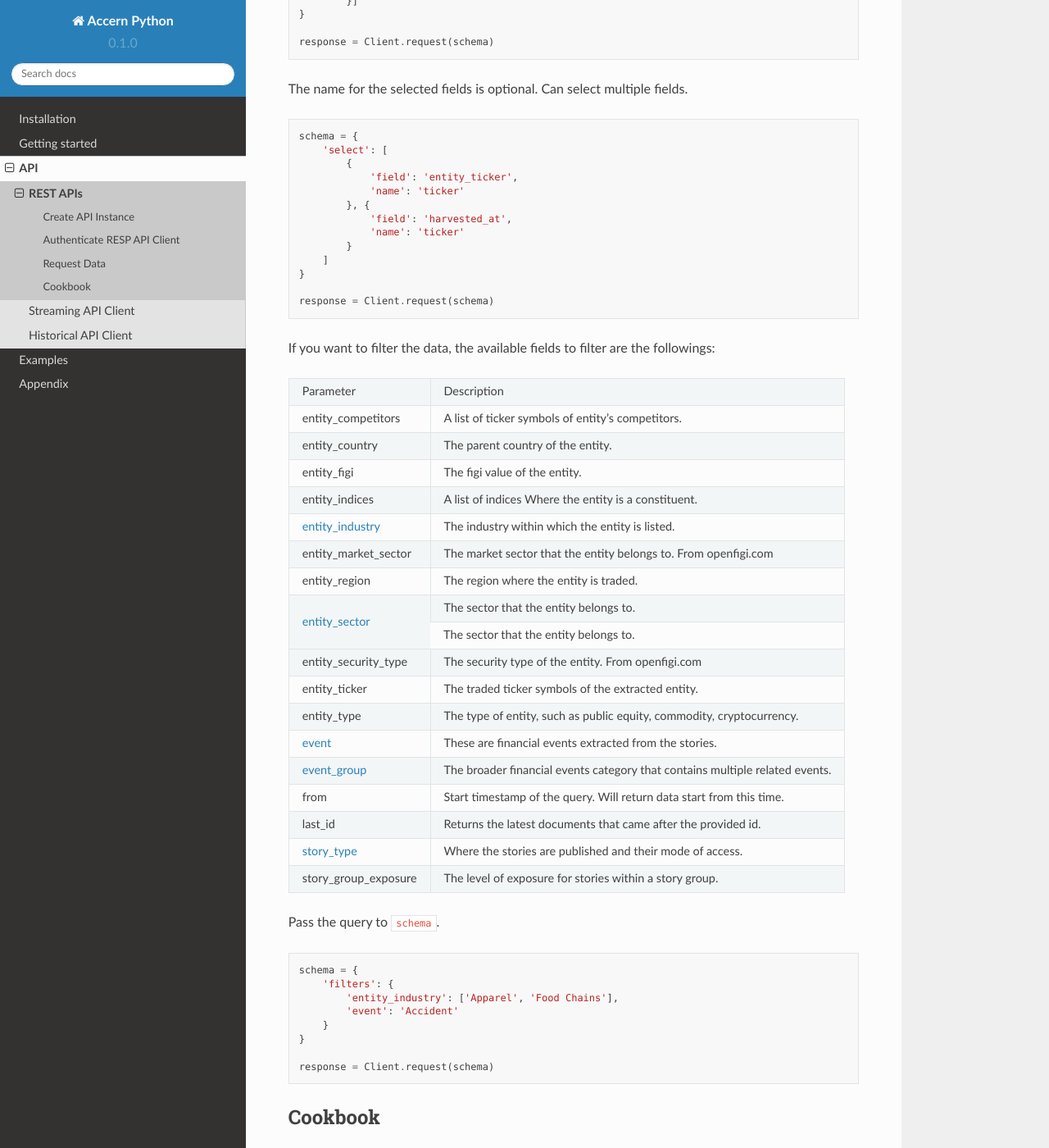
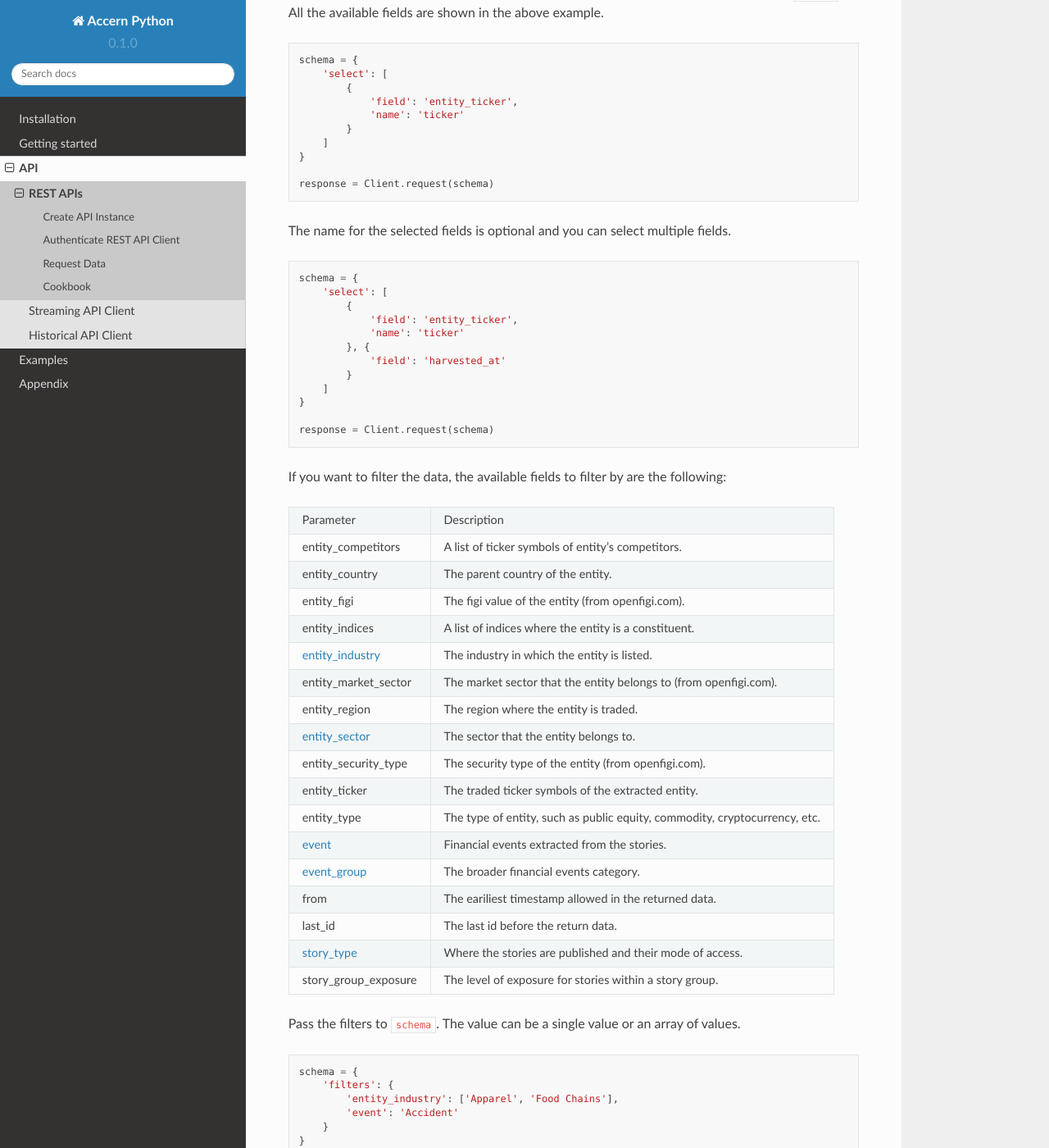
Before and after one commit to Accern/accern-python, a Sphinx documentation site: the page built from docs/api/rest.rst, in a window 1280 px wide and 1400 px high, scrolled down 2868 px. Shown: the whole window at 82% size. Built offline with Sphinx 7.4.7 and the Read the Docs theme 2.0.0, drawn with Linux system fonts in a browser that asks for light colours; some of the changed text lies outside the part shown.

```diff
--- a/docs/api/rest.rst
+++ b/docs/api/rest.rst
@@ -13,37 +13,46 @@ To start with, we import the following:
 Create API Instance
 ===================
 
-Create a API instance
+Create an API instance
 
 .. code-block:: python
 
     Client = API()
 
 
-Authenticate RESP API Client
+Authenticate REST API Client
 ============================
 
-Authenticate your account when using the API token. Pass it into Stream Client
-and the library will pass it to every request. Stream request without token will
+Authenticate your account when using the API token. Pass it into the REST Client
+and the library will pass it to every request. An API request without a token will
 fail.
 
 Your API tokens carry many privileges. Don't share your secret API tokens in any
-public areas like Github, client-side code, etc.
+public spaces like Github, client-side code, etc.
 
+To authenticate, pass it through the constructor or assign your secret token to
+the API instance.
 
-To authenticate, assign your secret token to the API instance.
+.. code-block:: python
+
+    token = 'SECRET TOKEN'
+    Client = API(token)
+
+or
 
 .. code-block:: python
 
     token = 'SECRET TOKEN'
     Client.token = token
 
+
 If token is not passed or invalid, an ``AuthenticateError`` will be raised
 
 Request Data
 ============
 
-Get Request to get data. The response return the most recent 100 documents.
+The request method will send a ``GET`` request to retrieve data. The response
+will be the most recent 100 documents.
 
 .. code-block:: python
 
@@ -55,8 +64,8 @@ A response example.
     :start-after: .. snip
     :end-before: .. snap
 
-To hide some fields from the response, pass the names of the fields you want to
-``schema``. All the available fields are shown in the above example.
+To select only a few fields or rename the fields, pass the names of the fields
+you want to ``schema``. All the available fields are shown in the above example.
 
 .. code-block:: python
 
@@ -65,12 +74,13 @@ To hide some fields from the response, pass the names of the fields you want to
             {
                 'field': 'entity_ticker',
                 'name': 'ticker'
-            }]
+            }
+        ]
     }
 
     response = Client.request(schema)
 
-The name for the selected fields is optional. Can select multiple fields.
+The name for the selected fields is optional and you can select multiple fields.
 
 .. code-block:: python
 
@@ -80,22 +90,22 @@ The name for the selected fields is optional. Can select multiple fields.
                 'field': 'entity_ticker',
                 'name': 'ticker'
             }, {
-                'field': 'harvested_at',
-                'name': 'ticker'
+                'field': 'harvested_at'
             }
         ]
     }
 
     response = Client.request(schema)
 
-If you want to filter the data, the available fields to filter are the
-followings:
+If you want to filter the data, the available fields to filter by are the
+following:
 
 .. include:: ../data/table_filter.rst
     :start-after: .. snip
     :end-before: .. snap
 
-Pass the query to ``schema``.
+Pass the filters to ``schema``. The value can be a single value or an array of
+values.
 
 .. code-block:: python
 
--- a/docs/api/stream.rst
+++ b/docs/api/stream.rst
@@ -7,7 +7,7 @@ Streaming API Client
 Stream Listener
 ===============
 
-Create StreamListener and to handle streaming data.
+Create a StreamListener and to handle streaming data.
 
 .. code-block:: python
 
--- a/docs/data/table_filter.rst
+++ b/docs/data/table_filter.rst
@@ -7,33 +7,31 @@
 +--------------------------------------+------------------------------------------------------------------------------+
 | entity_country                       | The parent country of the entity.                                            |
 +--------------------------------------+------------------------------------------------------------------------------+
-| entity_figi                          | The figi value of the entity.                                                |
+| entity_figi                          | The figi value of the entity (from openfigi.com).                            |
 +--------------------------------------+------------------------------------------------------------------------------+
-| entity_indices                       | A list of indices Where the entity is a constituent.                         |
+| entity_indices                       | A list of indices where the entity is a constituent.                         |
 +--------------------------------------+------------------------------------------------------------------------------+
-| :ref:`entity_industry`               | The industry within which the entity is listed.                              |
+| :ref:`entity_industry`               | The industry in which the entity is listed.                                  |
 +--------------------------------------+------------------------------------------------------------------------------+
-| entity_market_sector                 | The market sector that the entity belongs to. From openfigi.com              |
+| entity_market_sector                 | The market sector that the entity belongs to (from openfigi.com).            |
 +--------------------------------------+------------------------------------------------------------------------------+
 | entity_region                        | The region where the entity is traded.                                       |
 +--------------------------------------+------------------------------------------------------------------------------+
 | :ref:`entity_sector`                 | The sector that the entity belongs to.                                       |
-+                                      +------------------------------------------------------------------------------+
-|                                      | The sector that the entity belongs to.                                       |
 +--------------------------------------+------------------------------------------------------------------------------+
-| entity_security_type                 | The security type of the entity. From openfigi.com                           |
+| entity_security_type                 | The security type of the entity (from openfigi.com).                         |
 +--------------------------------------+------------------------------------------------------------------------------+
 | entity_ticker                        | The traded ticker symbols of the extracted entity.                           |
 +--------------------------------------+------------------------------------------------------------------------------+
-| entity_type                          | The type of entity, such as public equity, commodity, cryptocurrency.        |
+| entity_type                          | The type of entity, such as public equity, commodity, cryptocurrency, etc.   |
 +--------------------------------------+------------------------------------------------------------------------------+
-| :ref:`event`                         | These are financial events extracted from the stories.                       |
+| :ref:`event`                         | Financial events extracted from the stories.                                 |
 +--------------------------------------+------------------------------------------------------------------------------+
-| :ref:`event_group`                   | The broader financial events category that contains multiple related events. |
+| :ref:`event_group`                   | The broader financial events category.                                       |
 +--------------------------------------+------------------------------------------------------------------------------+
-| from                                 | Start timestamp of the query. Will return data start from this time.         |
+| from                                 | The eariliest timestamp allowed in the returned data.                        |
 +--------------------------------------+------------------------------------------------------------------------------+
-| last_id                              | Returns the latest documents that came after the provided id.                |
+| last_id                              | The last id before the return data.                                          |
 +--------------------------------------+------------------------------------------------------------------------------+
 | :ref:`story_type`                    | Where the stories are published and their mode of access.                    |
 +--------------------------------------+------------------------------------------------------------------------------+
--- a/setup.py
+++ b/setup.py
@@ -35,7 +35,7 @@ All Accern wheels from PyPI are MIT licensed.
 
 """
 
-VERSION = '0.1.4-dev2'
+VERSION = '0.1.4-dev3'
 
 setup(
     name='Accern',
```
Also changed, not shown: other parts of docs/api/rest.rst (+1 -2 lines), other parts of docs/api/stream.rst (+2 -2 lines), README.rst (+8 -9 lines), docs/appendix/index.rst (+27 -7 lines), docs/examples/index.rst (+17 -20 lines), docs/start.rst (+7 -10 lines).
